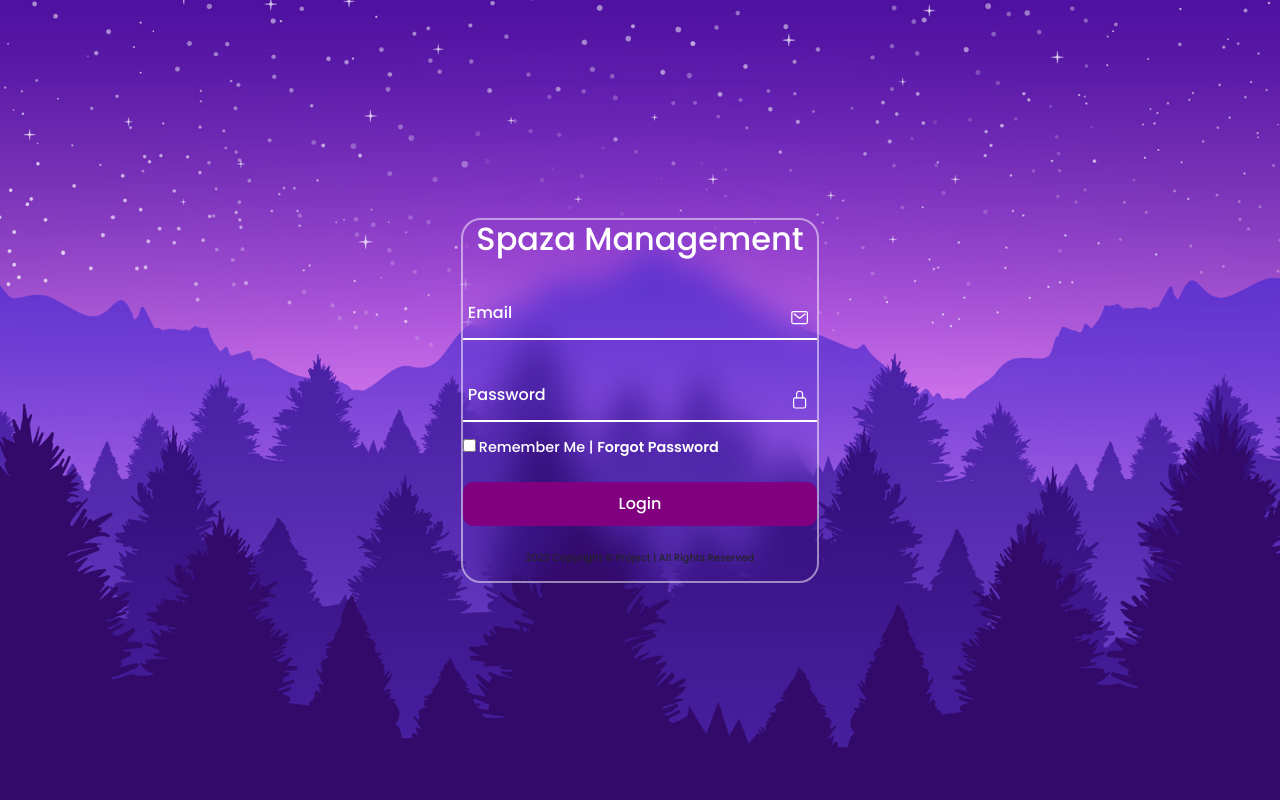
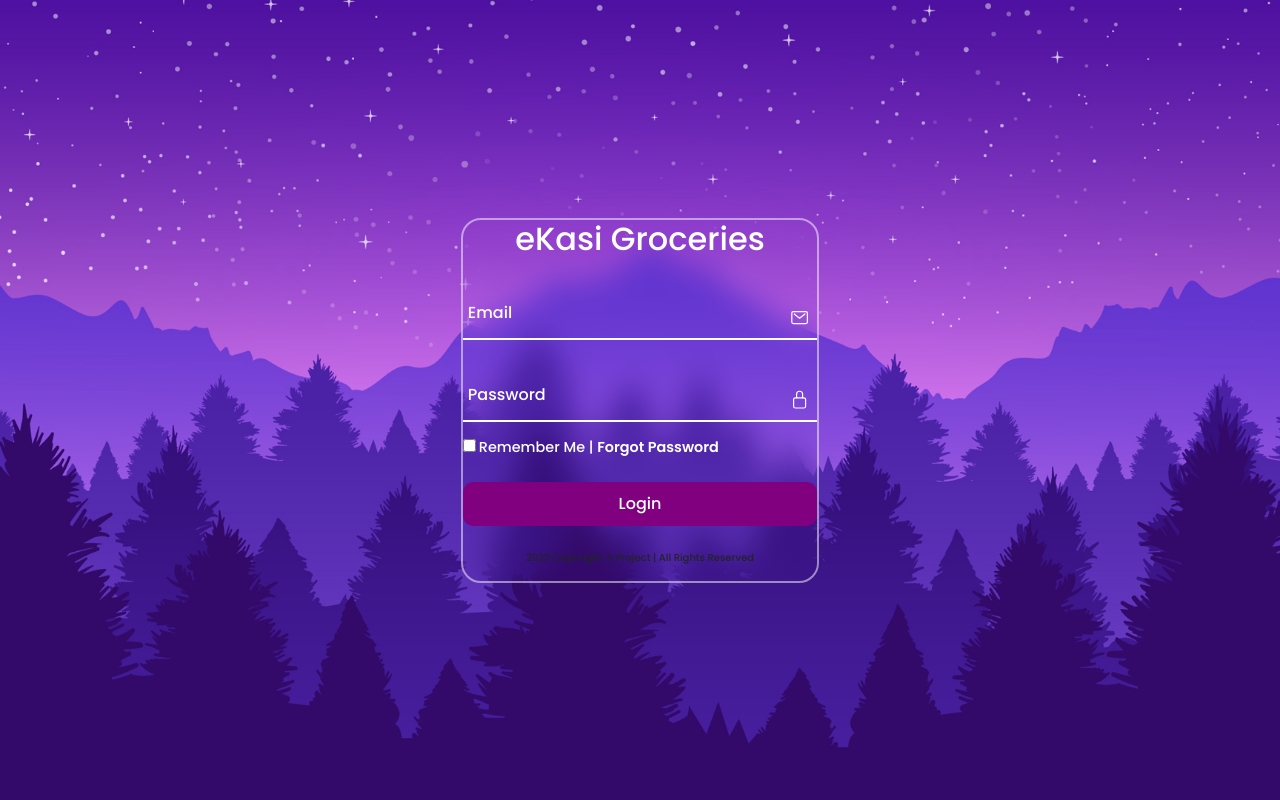
Before and after one commit to ssahMzobe98/eKasi-Groceries, a PHP site: page / in a window 1280 px wide. Run offline with PHP 8.4, Linux system fonts and the light colour scheme.

Commit message:
last update of 2023/10/02

```diff
--- a/app/app.php
+++ b/app/app.php
@@ -3,6 +3,7 @@ if(session_status() !== PHP_SESSION_ACTIVE){
     session_start();
 }
 if(isset($_SESSION['user_agent'],$_SESSION['var_agent'])){
+    require '../vendor/autoload.php';
     require_once("../controller/mmshightech.php");
     $mmshightech=new mmshightech();
     $cur_user_row = $mmshightech->userInfo($_SESSION['user_agent']);
--- a/app/index.php
+++ b/app/index.php
@@ -1,4 +1,4 @@
-
+<?php require '../vendor/autoload.php';?>
 <!DOCTYPE html>
 <html lang="en">
 
--- a/eKasi/index.php
+++ b/eKasi/index.php
@@ -3,7 +3,7 @@ if(session_status() !== PHP_SESSION_ACTIVE){
   session_start();
 }
 if(isset($_SESSION['user_agent'],$_SESSION['var_agent'])){
-  require 'vendor/autoload.php';
+  require '../vendor/autoload.php';
   //print_r($_SESSION);
   require_once("../controller/mmshightech.php");
   $mmshightech=new mmshightech();
--- a/index.php
+++ b/index.php
@@ -23,7 +23,7 @@ require 'vendor/autoload.php';
     <meta property="og:site_name" content="Netchatsa :: The best Edu technology" />
 
     <link rel="icon" href="img/logo-1933884_640.webp">
-    <title>Spaza Shop</title>
+    <title>eKasi Groceries</title>
 
     <link rel="stylesheet" href="https://cdn.jsdelivr.net/npm/bootstrap@4.6.1/dist/css/bootstrap.min.css">
     <link rel="stylesheet" href="https://cdnjs.cloudflare.com/ajax/libs/font-awesome/4.7.0/css/font-awesome.min.css">
@@ -194,7 +194,7 @@ require 'vendor/autoload.php';
 
         <div class="form-value">
             <!-- <form action=""> -->
-            <h2>Spaza Management</h2>
+            <h2>eKasi Groceries</h2>
             <div class="inputbox">
                 <ion-icon name="mail-outline"></ion-icon>
                 <input type="email" required class="email">
@@ -259,7 +259,7 @@ require 'vendor/autoload.php';
                     }
                     else{
                         $(".processing").attr("style","padding:5px 5px;color:green;text-align:center;border:1px solid green;").html("Signing onto to your account..");
-                        window.location=("./spaza");
+                        window.location=("./eKasi");
                     }
 
                 }
```
